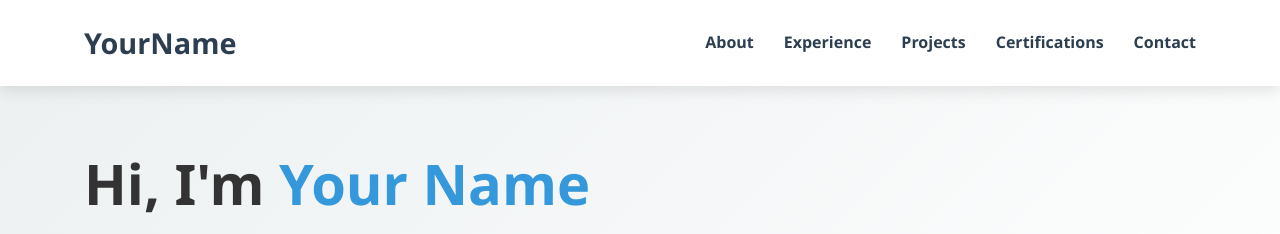
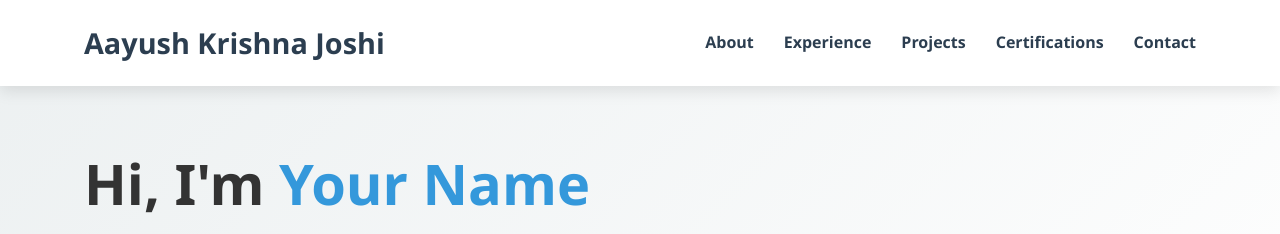
Before and after one commit to aayushjo-c/My-Portfolio, a plain HTML site: page index.html in a window 1280 px wide. Shown: the top 234 px of the page. Drawn offline with Linux system fonts and the light colour scheme.

Commit message:
Update index.html

```diff
--- a/index.html
+++ b/index.html
@@ -3,7 +3,7 @@
 <head>
     <meta charset="UTF-8">
     <meta name="viewport" content="width=device-width, initial-scale=1.0">
-    <title>Your Name | Professional Portfolio</title>
+    <title>Aayush Krishna Joshi </title>
     <link rel="stylesheet" href="assets/css/style.css">
     <link rel="stylesheet" href="https://cdnjs.cloudflare.com/ajax/libs/font-awesome/6.0.0/css/all.min.css">
 </head>
@@ -11,7 +11,7 @@
     <!-- Navigation -->
     <nav class="navbar">
         <div class="container">
-            <a href="#" class="logo">YourName</a>
+            <a href="#" class="logo">Aayush Krishna Joshi</a>
             <ul class="nav-links">
                 <li><a href="#about">About</a></li>
                 <li><a href="#experience">Experience</a></li>
```
